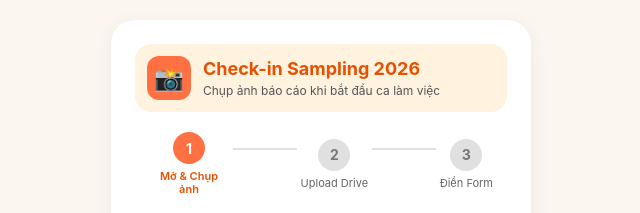
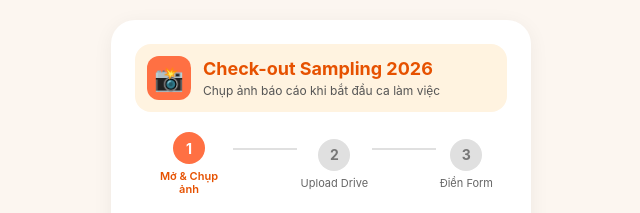
Before and after one commit to tradewantwantvietnam/Check-out-Sampling-2026, a plain HTML site: page index.html in a window 1280 px wide. Shown: the top 213 px of the page, 319-959 px from the left. Drawn offline with Linux system fonts and the light colour scheme.

Commit message:
Update index.html

```diff
--- a/index.html
+++ b/index.html
@@ -238,7 +238,7 @@
   <div class="header-logo">
     <div class="logo-icon">📸</div>
     <div class="header-text">
-      <h3>Check-in Sampling 2026</h3>
+      <h3>Check-out Sampling 2026</h3>
       <p>Chụp ảnh báo cáo khi bắt đầu ca làm việc</p>
     </div>
   </div>
```
